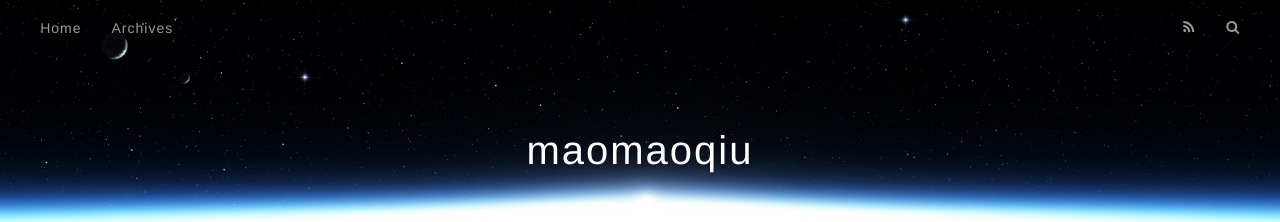
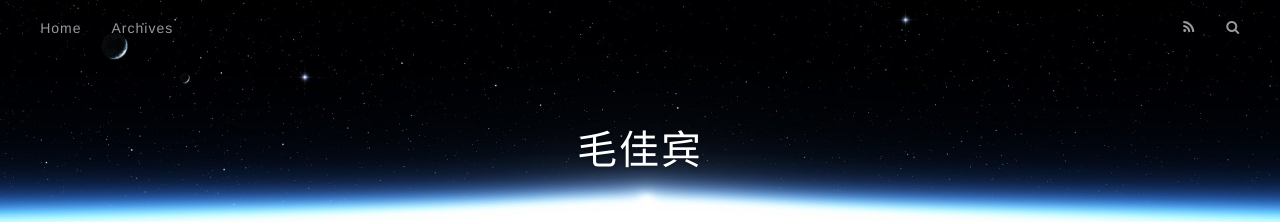
Before and after one commit to maojiabin/maojiabin.github.io, a plain HTML site: page index.html in a window 1280 px wide. Shown: the top 222 px of the page. Drawn offline with nearby package versions, Linux system fonts and the light colour scheme.

Commit message:
hello word
ddd

```diff
--- a/index.html
+++ b/index.html
@@ -3,19 +3,19 @@
 <head>
   <meta charset="utf-8">
 
-  <title>maomaoqiu</title>
+  <title>毛佳宾</title>
   <meta name="viewport" content="width=device-width, initial-scale=1, maximum-scale=1">
   <meta name="description">
 <meta property="og:type" content="website">
-<meta property="og:title" content="maomaoqiu">
+<meta property="og:title" content="毛佳宾">
 <meta property="og:url" content="http://yoursite.com/index.html">
-<meta property="og:site_name" content="maomaoqiu">
+<meta property="og:site_name" content="毛佳宾">
 <meta property="og:description">
 <meta name="twitter:card" content="summary">
-<meta name="twitter:title" content="maomaoqiu">
+<meta name="twitter:title" content="毛佳宾">
 <meta name="twitter:description">
 
-    <link rel="alternative" href="/atom.xml" title="maomaoqiu" type="application/atom+xml">
+    <link rel="alternative" href="/atom.xml" title="毛佳宾" type="application/atom+xml">
 
 
     <link rel="icon" href="/favicon.png">
@@ -33,7 +33,7 @@
   <div id="header-outer" class="outer">
     <div id="header-title" class="inner">
       <h1 id="logo-wrap">
-        <a href="/" id="logo">maomaoqiu</a>
+        <a href="/" id="logo">毛佳宾</a>
       </h1>
 
     </div>
```
Also changed, not shown: 2016/01/08/hello-world/index.html (+4 -4 lines), archives/2016/01/index.html (+6 -6 lines), archives/2016/index.html (+6 -6 lines), archives/index.html (+6 -6 lines).
